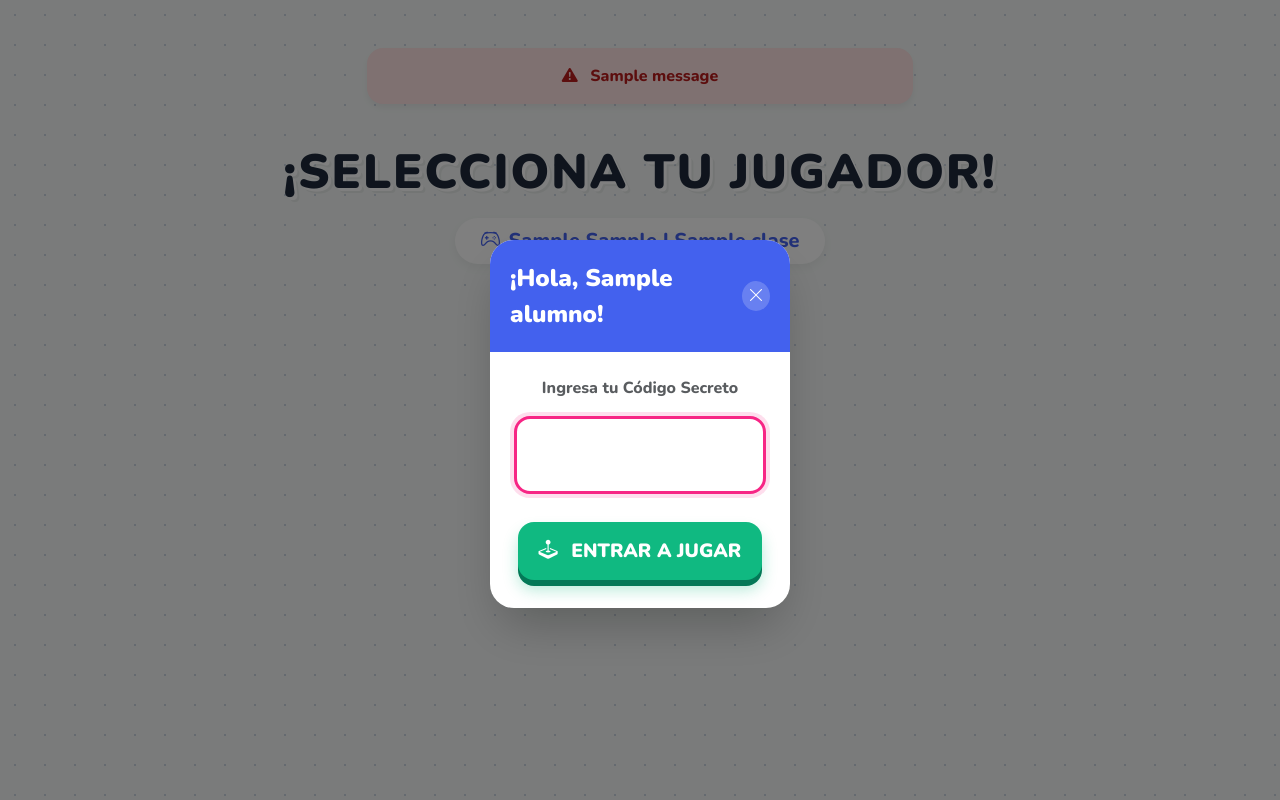
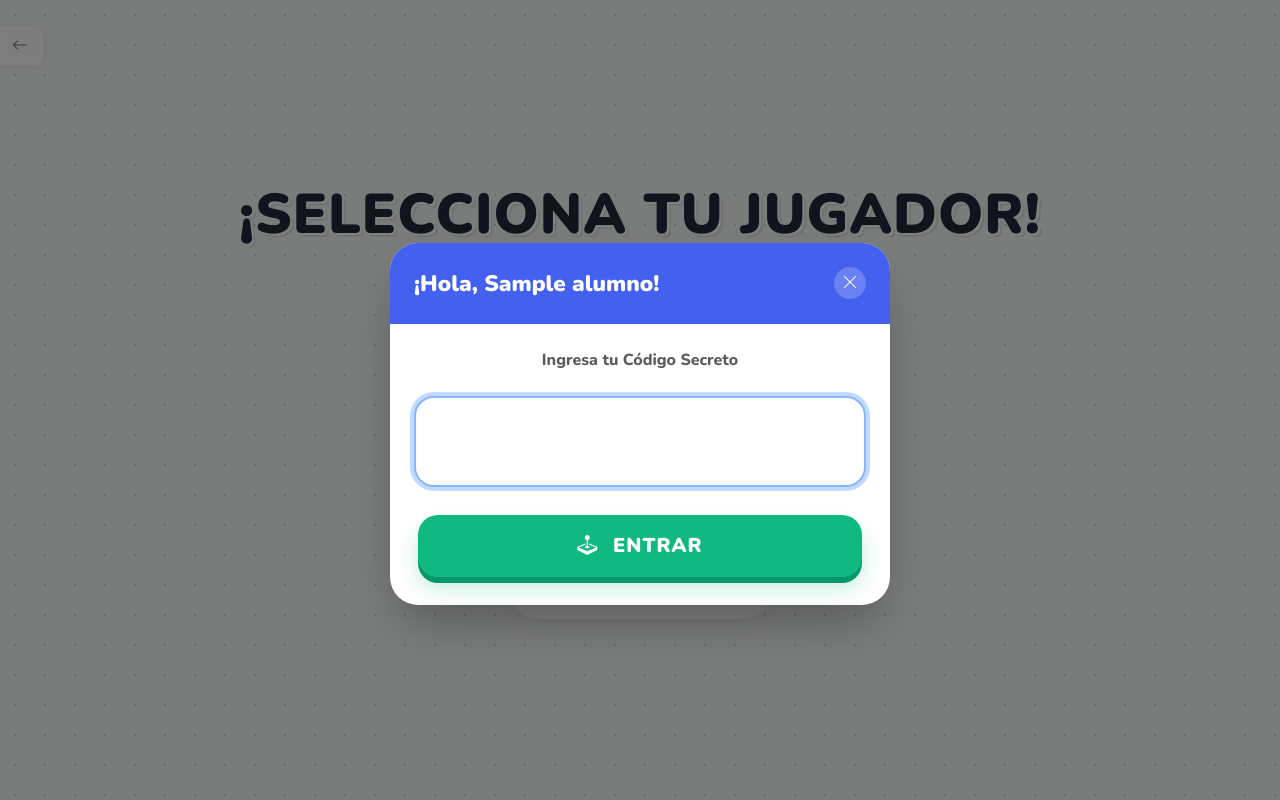
Before and after one commit to Code-Tech-Software/NextLevel, a Django app: page /clase/1/ in a window 1280 px wide, after a click that opens the changed part. Run offline with Django 5.2, Linux system fonts and the light colour scheme; tables that the repository leaves empty hold one stand-in row (values such as "Sample post"); grey boxes marked "Sample" are stand-in pictures; one stand-in notice (Sample message) is shown; some libraries are stand-ins or nearby versions.

Commit message:
Correcciones menors

```diff
--- a/templates/Alumnos/lista_alumnos.html
+++ b/templates/Alumnos/lista_alumnos.html
@@ -15,7 +15,10 @@
             --primary-dark: #314bce;
             --accent-color: #f72585;
             --success-color: #10b981;
-            --gold-coin: #ffd166; /* Agregamos la variable de la moneda */
+            --success-dark: #059669;
+            --gold-coin: #fbbf24;
+            --text-main: #1e293b;
+            --text-muted: #64748b;
         }
 
         body {
@@ -24,215 +27,284 @@
             background-image: radial-gradient(#cbd5e1 1.5px, transparent 1.5px);
             background-size: 30px 30px;
             min-height: 100vh;
+            display: flex;
+            align-items: center;
         }
 
-        /* --- Título Principal --- */
+
+        /* --- Encabezado --- */
         .title-game {
             font-weight: 900;
-            font-size: 3rem;
-            color: #1e293b;
+            font-size: clamp(2rem, 5vw, 3.5rem);
+            color: var(--text-main);
             text-transform: uppercase;
-            letter-spacing: 2px;
-            text-shadow: 3px 3px 0px white, 5px 5px 0px rgba(0,0,0,0.05);
+            letter-spacing: 1px;
+            text-shadow: 2px 2px 0px white, 4px 4px 0px rgba(0, 0, 0, 0.08);
         }
 
         .subtitle-game {
             font-weight: 800;
             color: var(--primary-color);
             background: white;
-            padding: 8px 25px;
+            padding: 10px 30px;
             border-radius: 50px;
-            display: inline-block;
-            box-shadow: 0 4px 10px rgba(0,0,0,0.05);
+            display: inline-flex;
+            align-items: center;
+            box-shadow: 0 4px 15px rgba(67, 97, 238, 0.15);
         }
 
-        /* --- Tarjetas de Avatar (Personajes) --- */
+        /* --- Tarjetas de Avatar --- */
         .avatar-card {
             background: white;
-            border-radius: 24px;
-            border: 4px solid transparent;
-            transition: all 0.3s cubic-bezier(0.175, 0.885, 0.32, 1.275);
+            border-radius: 28px;
+            border: 3px solid transparent;
+            transition: all 0.3s cubic-bezier(0.25, 0.8, 0.25, 1);
             cursor: pointer;
-            box-shadow: 0 10px 20px rgba(0,0,0,0.05);
+            box-shadow: 0 8px 20px rgba(0, 0, 0, 0.04);
             height: 100%;
+            position: relative;
             overflow: hidden;
-            position: relative;
+            padding-bottom: 10px;
         }
 
         .avatar-card:hover {
-            transform: translateY(-10px) scale(1.02);
-            border-color: var(--primary-color);
-            box-shadow: 0 15px 30px rgba(67, 97, 238, 0.2);
+            transform: translateY(-8px);
+            border-color: rgba(67, 97, 238, 0.4);
+            box-shadow: 0 15px 30px rgba(67, 97, 238, 0.15);
         }
 
-        /* Efecto de brillo en hover */
-        .avatar-card::after {
-            content: '';
-            position: absolute;
-            top: 0; left: -100%; width: 50%; height: 100%;
-            background: linear-gradient(to right, rgba(255,255,255,0) 0%, rgba(255,255,255,0.8) 50%, rgba(255,255,255,0) 100%);
-            transform: skewX(-25deg);
-            transition: 0.5s;
-        }
-        .avatar-card:hover::after { left: 150%; }
-
-        /* --- NUEVO: Indicador de Monedas --- */
+        /* Indicador de Monedas */
         .coin-badge {
             position: absolute;
             top: 15px;
             right: 15px;
-            background: rgba(255, 255, 255, 0.9);
+            background: rgba(255, 255, 255, 0.85);
             border: 2px solid var(--gold-coin);
-            border-radius: 20px;
-            padding: 4px 12px;
+            border-radius: 30px;
+            padding: 6px 14px;
             font-weight: 900;
-            color: #334155;
-            font-size: 1rem;
-            box-shadow: 0 4px 8px rgba(0,0,0,0.1);
+            color: var(--text-main);
+            font-size: 0.95rem;
+            box-shadow: 0 4px 10px rgba(251, 191, 36, 0.25);
             z-index: 10;
             display: flex;
             align-items: center;
-            gap: 5px;
-            backdrop-filter: blur(5px);
+            gap: 6px;
+            backdrop-filter: blur(8px);
+            transition: transform 0.2s;
         }
 
+        .avatar-card:hover .coin-badge {
+            transform: scale(1.05);
+        }
+
+        /* Contenedor e Imagen del Avatar */
         .avatar-img-container {
-            padding: 20px 20px 0 20px;
+            padding: 30px 20px 10px 20px;
             display: flex;
             justify-content: center;
         }
 
         .avatar-img {
-            width: 140px;
-            height: 140px;
+            width: 130px;
+            height: 130px;
+            flex-shrink: 0; /* Evita que se aplaste */
             border-radius: 50%;
             object-fit: cover;
-            border: 5px solid #f1f5f9;
-            box-shadow: 0 8px 15px rgba(0,0,0,0.1);
-            background-color: #e2e8f0; /* Fondo por si no hay imagen */
+            border: 6px solid #f8fafc;
+            box-shadow: 0 8px 20px rgba(0, 0, 0, 0.08);
+            background-color: #e2e8f0;
+            transition: transform 0.3s ease;
+        }
+
+        .avatar-card:hover .avatar-img {
+            transform: scale(1.05);
         }
 
         .student-name {
             font-weight: 900;
-            color: #334155;
-            font-size: 1.25rem;
-            margin-top: 15px;
+            color: var(--text-main);
+            font-size: 1.3rem;
+            margin-top: 5px;
         }
 
         /* --- Modal del PIN --- */
         .modal-content {
-            border-radius: 24px;
+            border-radius: 28px;
             border: none;
-            box-shadow: 0 25px 50px -12px rgba(0, 0, 0, 0.25);
+            box-shadow: 0 25px 50px -12px rgba(0, 0, 0, 0.3);
+            overflow: hidden;
         }
 
         .modal-header {
             background: var(--primary-color);
             color: white;
-            border-radius: 24px 24px 0 0;
             border-bottom: none;
-            padding: 20px;
+            padding: 24px;
         }
 
-        .modal-title { font-weight: 900; font-size: 1.5rem; }
+        .modal-title {
+            font-weight: 900;
+            font-size: 1.4rem;
+        }
 
         .btn-close-custom {
-            background: rgba(255,255,255,0.2);
+            background: rgba(255, 255, 255, 0.2);
             border: none;
             border-radius: 50%;
-            width: 30px; height: 30px;
+            width: 32px;
+            height: 32px;
             color: white;
-            display: flex; align-items: center; justify-content: center;
-            transition: background 0.2s;
+            display: flex;
+            align-items: center;
+            justify-content: center;
+            transition: all 0.2s;
         }
-        .btn-close-custom:hover { background: rgba(255,255,255,0.4); }
 
-        /* Estilo del input del PIN */
+        .btn-close-custom:hover {
+            background: rgba(255, 255, 255, 0.4);
+            transform: rotate(90deg);
+        }
+
+        /* Input del PIN */
         .pin-input {
-            letter-spacing: 15px;
-            font-size: 2.5rem;
+            letter-spacing: 20px;
+            font-size: 2.8rem;
             font-weight: 900;
             text-align: center;
-            border-radius: 16px;
-            border: 3px solid #e2e8f0;
-            background-color: #f8fafc;
+            border-radius: 20px;
+            border: 2px solid #cbd5e1;
+            background-color: #f1f5f9;
             color: var(--primary-color);
             transition: all 0.3s;
+            padding: 10px 0;
+            width: 100%;
         }
 
         .pin-input:focus {
-            border-color: var(--accent-color);
-            box-shadow: 0 0 0 4px rgba(247, 37, 133, 0.15);
             outline: none;
-            background-color: white;
         }
 
-        /* Ocultar las flechas de los inputs number */
         .pin-input::-webkit-outer-spin-button,
         .pin-input::-webkit-inner-spin-button {
             -webkit-appearance: none;
             margin: 0;
         }
 
-        /* --- Botón 3D --- */
+        /* Botón 3D */
         .btn-play {
             background: var(--success-color);
             color: white;
             font-weight: 900;
-            font-size: 1.2rem;
+            font-size: 1.25rem;
             text-transform: uppercase;
-            border-radius: 16px;
-            padding: 15px;
+            border-radius: 20px;
+            padding: 16px;
             border: none;
-            box-shadow: 0 6px 0 #047857, 0 10px 15px rgba(16, 185, 129, 0.3);
-            transition: all 0.1s;
+            box-shadow: 0 6px 0 var(--success-dark), 0 12px 20px rgba(16, 185, 129, 0.25);
+            transition: all 0.15s ease;
             width: 100%;
+            letter-spacing: 1px;
         }
 
-        .btn-play:hover { transform: translateY(2px); box-shadow: 0 4px 0 #047857, 0 8px 10px rgba(16, 185, 129, 0.3); color: white; }
-        .btn-play:active { transform: translateY(6px); box-shadow: 0 0px 0 #047857; }
+        .btn-play:hover {
+            transform: translateY(2px);
+        }
 
-        /* Alerta personalizada */
-        .alert-custom {
-            border-radius: 16px;
-            font-weight: 800;
-            border: none;
-            background: #fee2e2;
-            color: #b91c1c;
-            box-shadow: 0 4px 6px rgba(0,0,0,0.05);
+        .btn-play:active {
+            transform: translateY(6px);
+            box-shadow: 0, 0px 0 var(--success-dark);
         }
+
+        /* Responsive extra para avatares en móviles */
+        @media (max-width: 576px) {
+            .avatar-img {
+                width: 110px;
+                height: 110px;
+            }
+
+            /* Margen extra para que la tarjeta única no se vea gigantesca */
+            .col-12 {
+                padding-left: 8vw;
+                padding-right: 8vw;
+            }
+        }
+
+       @media (min-width: 577px) {
+            .col-12 {
+                padding-left: calc(1.5rem * .5);
+                padding-right: calc(1.5rem * .5);
+            }
+        }
+
+
+/* --- Botón Volver Sutil --- */
+.btn-back {
+    position: fixed;
+    top: 25px;
+    left: 0;
+    background-color: rgba(255, 255, 255, 0.5);
+    backdrop-filter: blur(4px);
+    -webkit-backdrop-filter: blur(4px);
+    border: 1px solid rgba(203, 213, 225, 0.4);
+    border-left: none;
+    color: var(--text-muted);
+    text-decoration: none;
+    font-weight: 700;
+    font-size: 1rem;
+    display: inline-flex;
+    align-items: center;
+    gap: 8px;
+    padding: 8px 16px 8px 12px;
+    border-radius: 0 12px 12px 0;
+    z-index: 1000;
+    transition: all 0.3s ease;
+    box-shadow: 2px 2px 8px rgba(0, 0, 0, 0.03);
+}
+
+.btn-back:hover {
+    background-color: white;
+    color: var(--primary-color);
+    padding-left: 18px;
+    padding-right: 20px;
+    box-shadow: 2px 4px 12px rgba(67, 97, 238, 0.1);
+}
+
+@media (max-width: 576px) {
+    .btn-back {
+        top: 15px;
+        padding: 6px 12px 6px 10px;
+        font-size: 0.9rem;
+    }
+}
+
+
+
     </style>
 </head>
 <body>
 
+<a href="{% url 'seleccionar_clase' %}" class="btn-back" title="Volver">
+    <i class="bi bi-arrow-left"></i>
+</a>
+
 <div class="container py-5">
-
-    {% if messages %}
-        <div class="row justify-content-center mb-4">
-            <div class="col-md-6">
-                {% for message in messages %}
-                    <div class="alert alert-custom text-center py-3">
-                        <i class="bi bi-exclamation-triangle-fill me-2"></i> {{ message }}
-                    </div>
-                {% endfor %}
-            </div>
-        </div>
-    {% endif %}
 
     <div class="text-center mb-5">
         <h1 class="title-game mb-3">¡Selecciona tu Jugador!</h1>
-        <div class="subtitle-game fs-5">
-            <i class="bi bi-controller me-2"></i>{{ clase.grado }} {{ clase.grupo }} | {{ clase.nombre }}
+        <div class="subtitle-game fs-6">
+            <i class="bi bi-controller me-2 fs-5"></i>
+            {{ clase.grado }} {{ clase.grupo }} <span class="mx-2 text-muted">|</span> {{ clase.nombre }}
         </div>
     </div>
 
     <div class="row g-4 justify-content-center">
         {% for alumno in alumnos %}
-            <div class="col-6 col-md-4 col-lg-3">
+            <div class="col-12 col-sm-6 col-md-4 col-lg-3">
                 <div class="avatar-card text-center" data-bs-toggle="modal" data-bs-target="#modalPIN{{ alumno.id }}">
 
                     <div class="coin-badge">
-                        <i class="bi bi-coin" style="color: var(--gold-coin);"></i>
+                        <i class="bi bi-coin" style="color: var(--gold-coin); font-size: 1.1rem;"></i>
                         {{ alumno.monedas }}
                     </div>
 
@@ -241,19 +313,20 @@
                             <img src="{{ alumno.avatar.url }}" class="avatar-img" alt="Avatar de {{ alumno.nombre }}">
                         {% else %}
                             <div class="avatar-img d-flex align-items-center justify-content-center bg-white">
-                               <i class="bi bi-emoji-smile-fill text-muted opacity-25" style="font-size: 4rem;"></i>
+                                <i class="bi bi-emoji-smile-fill opacity-25"
+                                   style="font-size: 4rem; color: var(--text-muted);"></i>
                             </div>
                         {% endif %}
                     </div>
-                    <div class="card-body">
-                        <h5 class="student-name mb-0">{{ alumno.nombre }}</h5>
-                        <p class="text-muted small fw-bold mt-1">{{ alumno.apellido }}</p>
+                    <div class="card-body px-3">
+                        <h5 class="student-name mb-0 text-truncate" title="{{ alumno.nombre }}">{{ alumno.nombre }}</h5>
+                        <p class="text-muted small fw-bold mt-1 text-truncate">{{ alumno.apellido }}</p>
                     </div>
                 </div>
             </div>
 
             <div class="modal fade" id="modalPIN{{ alumno.id }}" tabindex="-1" aria-hidden="true">
-              <div class="modal-dialog modal-sm modal-dialog-centered">
+                <div class="modal-dialog modal-dialog-centered">
                     <div class="modal-content">
                         <div class="modal-header d-flex justify-content-between align-items-center">
                             <h5 class="modal-title mb-0">¡Hola, {{ alumno.nombre }}!</h5>
@@ -264,12 +337,13 @@
                         <form action="{% url 'ingresar_pin' clase.id alumno.id %}" method="POST">
                             {% csrf_token %}
                             <div class="modal-body text-center p-4">
-                          <label class="form-label fw-bold text-muted mb-3">Ingresa tu Código Secreto</label>
-                          <input type="password" inputmode="numeric" pattern="[0-9]*" name="pin" class="form-control pin-input" maxlength="4" required autocomplete="off">
+                                <label class="form-label fw-bold text-muted mb-4">Ingresa tu Código Secreto</label>
+                                <input type="password" inputmode="numeric" pattern="[0-9]*" name="pin"
+                                       class="form-control pin-input mx-auto" maxlength="4" required autocomplete="off">
                             </div>
                             <div class="modal-footer border-0 p-4 pt-0">
                                 <button type="submit" class="btn-play">
-                              <i class="bi bi-joystick me-2"></i> Entrar a jugar
+                                    <i class="bi bi-joystick me-2"></i> Entrar
                                 </button>
                             </div>
                         </form>
@@ -278,10 +352,10 @@
             </div>
         {% empty %}
             <div class="col-12 text-center py-5">
-                <div class="bg-white rounded-4 p-5 shadow-sm d-inline-block">
+                <div class="bg-white rounded-4 p-5 shadow-sm d-inline-block border">
                     <i class="bi bi-inbox text-muted" style="font-size: 4rem;"></i>
                     <h3 class="fw-bold mt-3 text-secondary">Aún no hay jugadores</h3>
-                    <p class="text-muted">Los alumnos de esta clase aparecerán aquí.</p>
+                    <p class="text-muted mb-0">Los alumnos de esta clase aparecerán aquí.</p>
                 </div>
             </div>
         {% endfor %}
@@ -291,19 +365,21 @@
 <script src="https://cdn.jsdelivr.net/npm/bootstrap@5.3.2/dist/js/bootstrap.bundle.min.js"></script>
 <script>
     document.addEventListener('DOMContentLoaded', function () {
+        // Auto-focus en el input del PIN al abrir el modal
         var modals = document.querySelectorAll('.modal');
-        modals.forEach(function(modal) {
+        modals.forEach(function (modal) {
             modal.addEventListener('shown.bs.modal', function () {
                 var input = modal.querySelector('.pin-input');
-                if(input) {
+                if (input) {
                     input.focus();
                 }
             });
         });
 
+        // Restringir a exactamente 4 dígitos visualmente
         var pinInputs = document.querySelectorAll('.pin-input');
-        pinInputs.forEach(function(input) {
-            input.addEventListener('input', function() {
+        pinInputs.forEach(function (input) {
+            input.addEventListener('input', function () {
                 if (this.value.length > 4) {
                     this.value = this.value.slice(0, 4);
                 }
@@ -311,5 +387,6 @@
         });
     });
 </script>
+{% include 'includes/alertas.html' %}
 </body>
 </html>
```
Also changed, not shown: NextLevel/settings.py (+9 -9 lines), templates/Alumnos/seleccionar_clase.html (+94 -81 lines), templates/Profesor/panel_calificar.html (+10 -5 lines), static/img/192x192.png, static/img/512x512.png. Lines whose indentation alone changed are shown as unchanged.
